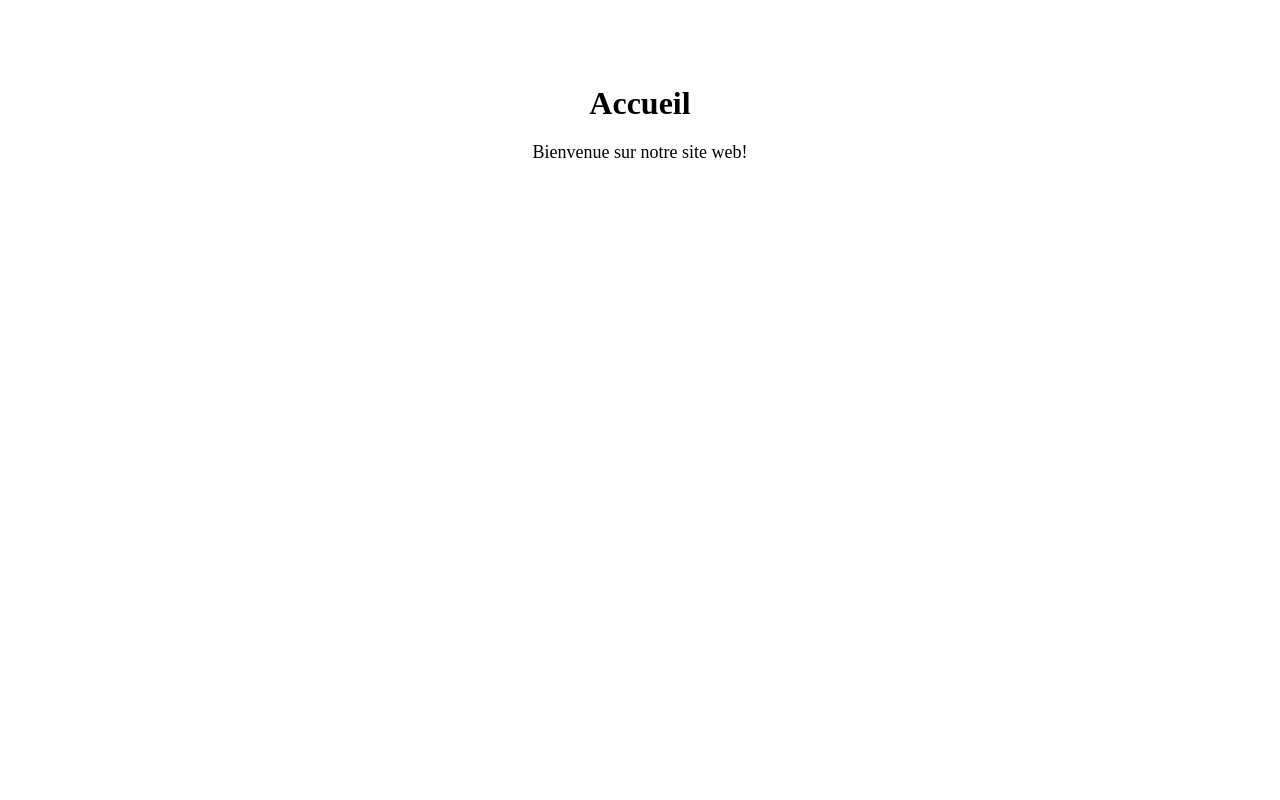
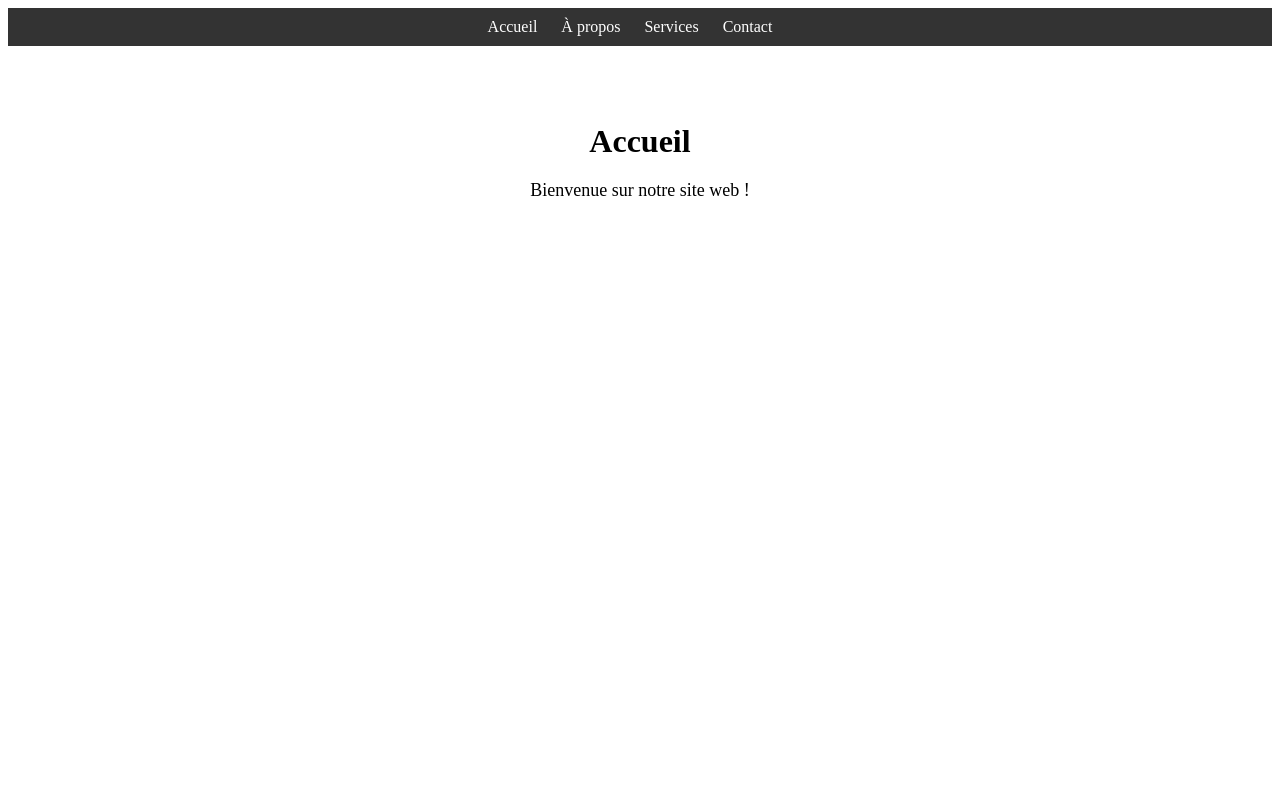
Before and after one commit to Sco10969/P5---OpenClassrooms, a website: page Exercice5/index.html in a window 1280 px wide. Shown: the top 800 px of the page. Drawn offline with Linux system fonts and the light colour scheme.

Commit message:
EXO 5 - ✅

```diff
--- a/Exercice5/index.html
+++ b/Exercice5/index.html
@@ -5,10 +5,18 @@
     <link rel="stylesheet" type="text/css" href="style.css">
 </head>
 <body>
+    <nav>
+        <ul>
+            <li><a href="#accueil">Accueil</a></li>
+            <li><a href="#a-propos">À propos</a></li>
+            <li><a href="#services">Services</a></li>
+            <li><a href="#contact">Contact</a></li>
+        </ul>
+    </nav>
 
     <section id="accueil">
         <h1>Accueil</h1>
-    <p>Bienvenue sur notre site web!</p>
+        <p>Bienvenue sur notre site web !</p>
     </section>
 
     <section id="a-propos">
--- a/Exercice5/style.css
+++ b/Exercice5/style.css
@@ -2,6 +2,8 @@ nav {
     background-color: #333;
     padding: 10px 0;
     text-align: center;
+    position: sticky;
+    top: 0;
 }
 nav ul {
     list-style: none;
```
Lines whose indentation alone changed are shown as unchanged.
